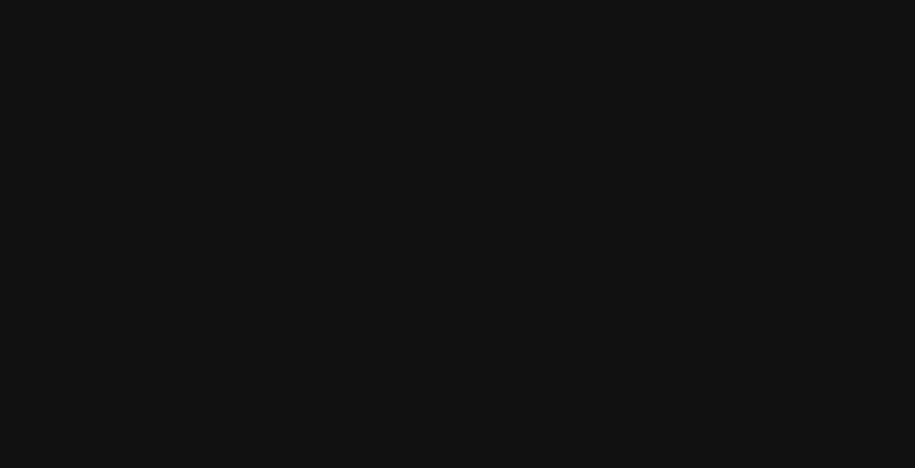
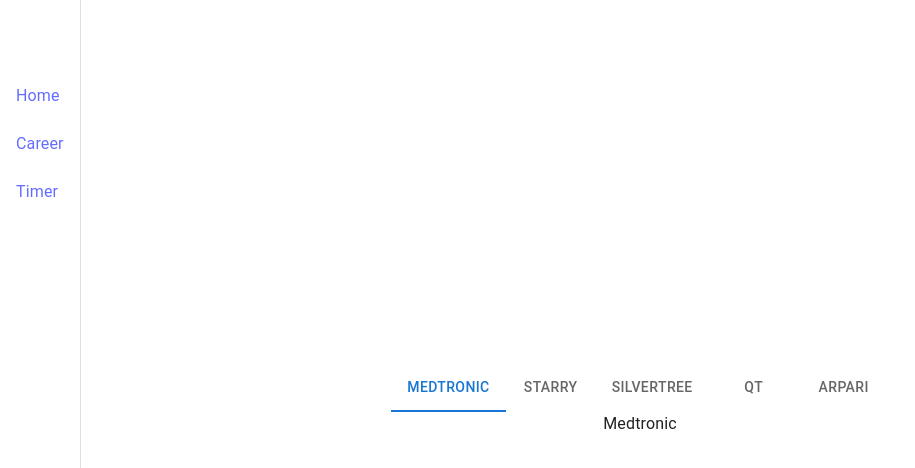
Before and after one commit to JonathanCBU/engineering_fontend, a React (Vite) app: page /career in a window 1280 px wide. Before the commit this address had no page. Shown: the top 468 px of the page, without its empty margins (0-915 px from the left). Built offline with nearby package versions, Linux system fonts and the light colour scheme.

Commit message:
implement rough career tabs

```diff
--- a/src/App.tsx
+++ b/src/App.tsx
@@ -6,6 +6,7 @@
 import Layout from './components/navigation/Layout';
 import HomePage from './pages/home/HomePage';
 import Pomodoro from './pages/timer/Pomodoro';
+import CareerPage from './pages/career/CareerPage';
 
 const App = () => {
   return (
@@ -16,6 +17,7 @@
           <Route element={<Layout />}>
             <Route path='/' element={<HomePage />} />
             <Route path='timer' element={<Pomodoro />} />
+            <Route path='career' element={<CareerPage />} />
           </Route>
         </Routes>
       </BrowserRouter>
--- /dev/null
+++ b/src/components/generic/TabPanel.tsx
@@ -0,0 +1,11 @@
+interface TabPanelProps {
+  children?: React.ReactNode;
+  index: number;
+  value: number;
+}
+
+const TabPanel = ({ index, value, children }: TabPanelProps) => {
+  return <>{value === index ? <>{children}</> : <></>}</>;
+};
+
+export default TabPanel;
--- a/src/components/navigation/Layout.tsx
+++ b/src/components/navigation/Layout.tsx
@@ -1,20 +1,12 @@
-import { useState } from 'react';
 import NavDrawer from './NavDrawer';
 import { Outlet } from 'react-router-dom';
 import Box from '@mui/material/Box';
-import HeaderBar from './HeaderBar';
 
 const Layout = () => {
-  const [drawerOpen, setDrawerOpen] = useState(true);
-
-  const handleDrawerToggle = () => {
-    setDrawerOpen(!drawerOpen);
-  };
   return (
     <Box sx={{ display: 'flex' }}>
-      <HeaderBar toggleNavBar={handleDrawerToggle} drawerOpened={drawerOpen} />
       <nav>
-        <NavDrawer open={drawerOpen} />
+        <NavDrawer />
       </nav>
       <main>
         <Outlet />
--- a/src/components/navigation/NavDrawer.tsx
+++ b/src/components/navigation/NavDrawer.tsx
@@ -12,18 +12,18 @@
     text: 'Home',
     path: '/',
   },
+  {
+    text: 'Career',
+    path: '/career',
+  },
   { text: 'Timer', path: '/timer' },
 ];
 
-interface NavDrawerProps {
-  open: boolean;
-}
-
-const NavDrawer = ({ open }: NavDrawerProps) => {
+const NavDrawer = () => {
   return (
     <Box>
       <Drawer
-        open={open}
+        open
         variant='persistent'
         sx={{
           '& .MuiDrawer-paper': {
--- /dev/null
+++ b/src/pages/career/CareerPage.tsx
@@ -0,0 +1,44 @@
+import Tabs from '@mui/material/Tabs';
+import Tab from '@mui/material/Tab';
+import TabPanel from '../../components/generic/TabPanel';
+import { useState } from 'react';
+import Medtronic from './tabs/Medtronic';
+import Starry from './tabs/Starry';
+import Silvertree from './tabs/Silvertree';
+import Qt from './tabs/Qt';
+import Arpari from './tabs/Arpari';
+
+const CareerPage = () => {
+  const [currentIndex, setCurrentIndex] = useState(0);
+
+  const handleChange = (event: React.SyntheticEvent, newValue: number) => {
+    event.stopPropagation();
+    setCurrentIndex(newValue);
+  };
+
+  const tabComponents = [
+    <Medtronic />,
+    <Starry />,
+    <Silvertree />,
+    <Qt />,
+    <Arpari />,
+  ];
+
+  return (
+    <>
+      <Tabs value={currentIndex} onChange={handleChange}>
+        {tabComponents.map((tab) => (
+          <Tab label={tab.type.name} />
+        ))}
+      </Tabs>
+
+      {tabComponents.map((tab, index) => (
+        <TabPanel index={index} value={currentIndex} key={index}>
+          {tab}
+        </TabPanel>
+      ))}
+    </>
+  );
+};
+
+export default CareerPage;
--- /dev/null
+++ b/src/pages/career/tabs/Arpari.tsx
@@ -0,0 +1,5 @@
+const Arpari = () => {
+  return <div>Arpari</div>;
+};
+
+export default Arpari;
--- /dev/null
+++ b/src/pages/career/tabs/Medtronic.tsx
@@ -0,0 +1,4 @@
+const Medtronic = () => {
+  return <div>Medtronic</div>;
+};
+export default Medtronic;
--- /dev/null
+++ b/src/pages/career/tabs/Qt.tsx
@@ -0,0 +1,5 @@
+const Qt = () => {
+  return <div>Qt</div>;
+};
+
+export default Qt;
--- /dev/null
+++ b/src/pages/career/tabs/Silvertree.tsx
@@ -0,0 +1,6 @@
+
+const Silvertree = () => {
+  return <div>Silvertree</div>;
+};
+
+export default Silvertree;
--- /dev/null
+++ b/src/pages/career/tabs/Starry.tsx
@@ -0,0 +1,4 @@
+const Starry = () => {
+  return <div>Starry</div>;
+};
+export default Starry;
--- a/src/style/theme.ts
+++ b/src/style/theme.ts
@@ -1,8 +1,6 @@
 import { createTheme } from '@mui/material/styles';
 const theme = createTheme({
-  palette: {
-    mode: 'dark',
-  },
+  palette: {},
 });
 
 export default theme;
```
